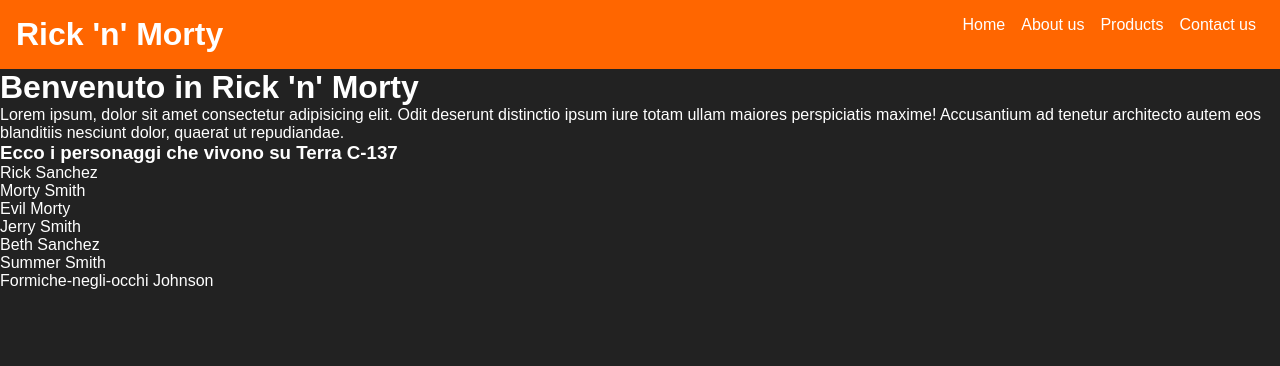
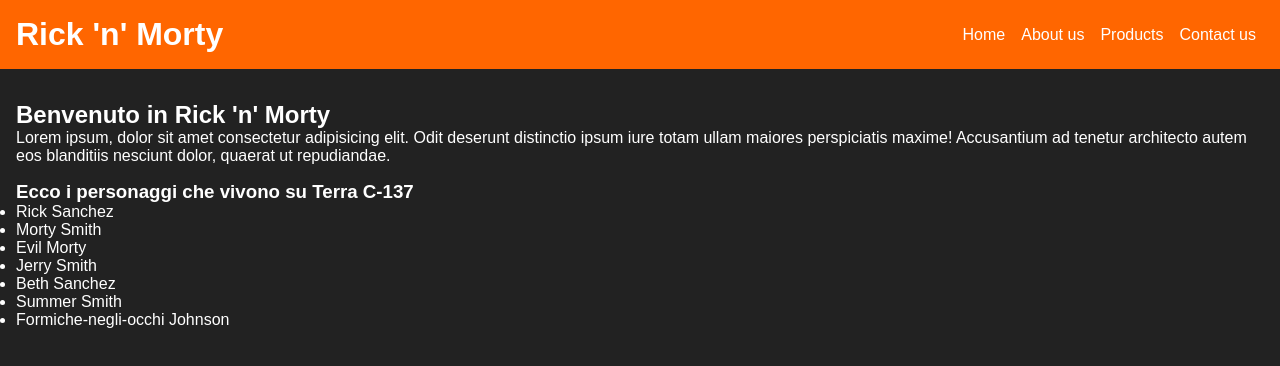
Before and after one commit to lambia/20240527-vue-rick-n-morty, a Vue app: page / in a window 1280 px wide. Shown: the top 366 px of the page. Built offline with nearby package versions, Linux system fonts and the light colour scheme.

Commit message:
miglioro il css

```diff
--- a/src/App.vue
+++ b/src/App.vue
@@ -11,7 +11,7 @@
   data() {
     return {
       appTitle: "Rick 'n' Morty",
-      appLinks // è syntax sugar di ---> appLinks: appLinks
+      appLinks, // è syntax sugar di ---> appLinks: appLinksl
     }
   },
   methods: {
@@ -27,13 +27,25 @@
   <AppHeader :title="appTitle" :links="appLinks" background="#FF6600" />
 
   <main>
-    <h1>Benvenuto in {{ appTitle }}</h1>
-    <p>Lorem ipsum, dolor sit amet consectetur adipisicing elit. Odit deserunt distinctio ipsum iure totam ullam maiores
-      perspiciatis maxime! Accusantium ad tenetur architecto autem eos blanditiis nesciunt dolor, quaerat ut
-      repudiandae.</p>
+    <section id="intro">
+      <h1>Benvenuto in {{ appTitle }}</h1>
+      <p>Lorem ipsum, dolor sit amet consectetur adipisicing elit. Odit deserunt distinctio ipsum iure totam ullam
+        maiores
+        perspiciatis maxime! Accusantium ad tenetur architecto autem eos blanditiis nesciunt dolor, quaerat ut
+        repudiandae.</p>
+    </section>
+
     <CharacterList />
   </main>
 
 </template>
 
-<style></style>
+<style scoped>
+main {
+  padding: 1rem
+}
+
+section#intro {
+  margin: 1rem 0;
+}
+</style>
--- a/src/components/AppHeader.vue
+++ b/src/components/AppHeader.vue
@@ -44,6 +44,8 @@
 
 ul {
   list-style-type: none;
+  display: flex;
+  align-items: center;
 }
 
 li {
```
